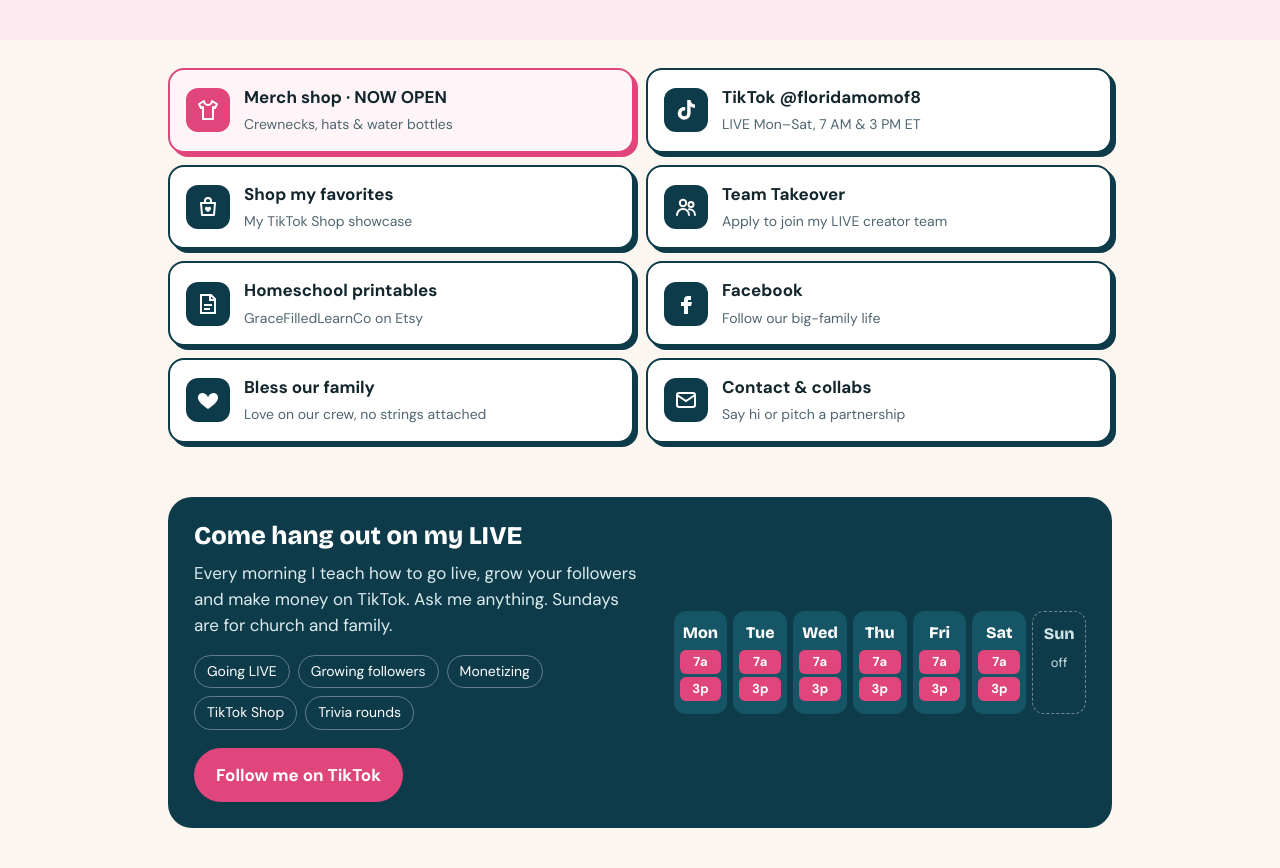
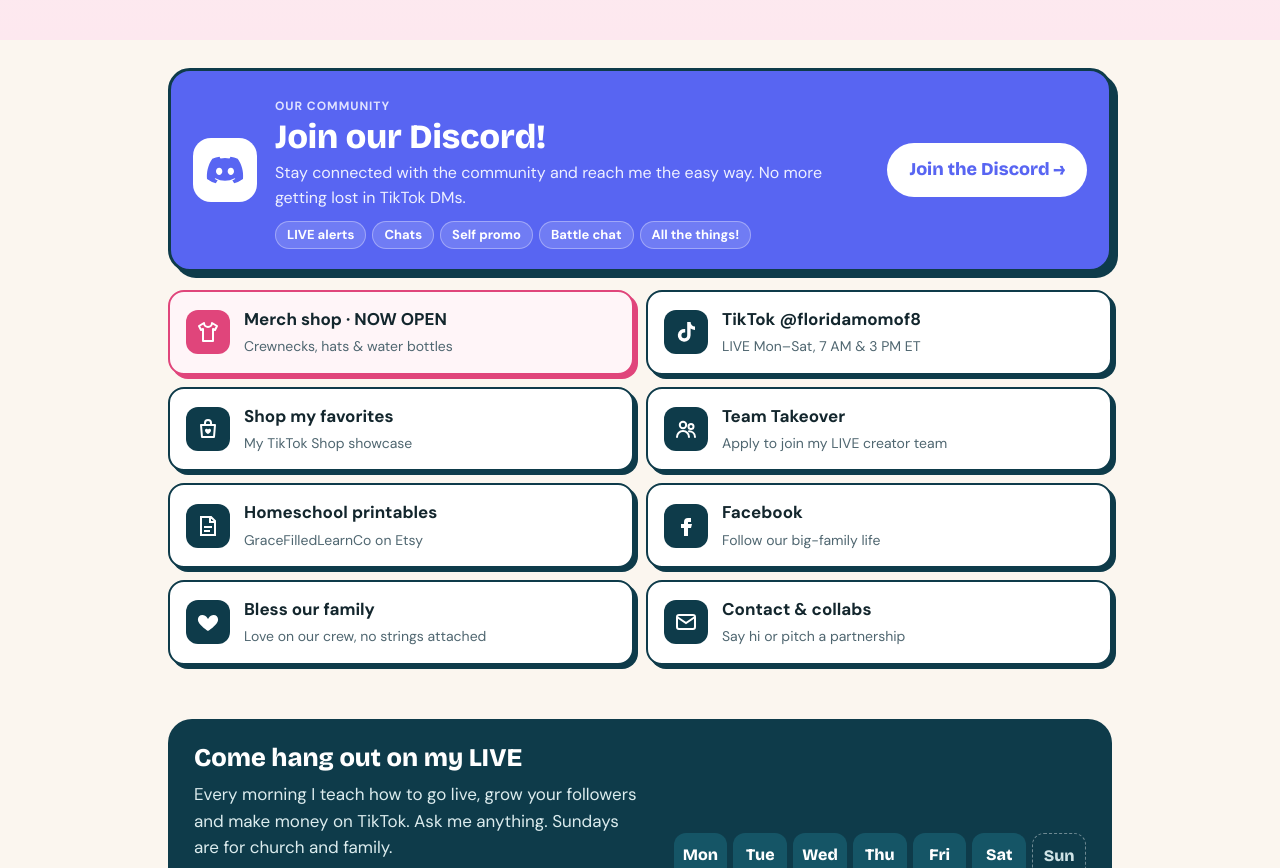
Before and after one commit to flemingschoolhouse/floridamomof8, a plain HTML site: page index.html in a window 1280 px wide. Shown: the part 1406-2274 px from the top of the page. Drawn offline with nearby package versions, Linux system fonts and the light colour scheme.

Commit message:
Add Join our Discord box near the top
Co-Authored-By: Claude Opus 5.5 <noreply@anthropic.com>
Claude-Session: https://claude.ai/code/session_01NjNdsQN4tEirhDV7WArvu1

```diff
--- a/index.html
+++ b/index.html
@@ -127,6 +127,22 @@ a.item:hover{transform:translate(-2px,-2px)}
 .link.star .ico{background:var(--hibiscus)}
 @media (prefers-reduced-motion:reduce){a.item:hover{transform:none}}
 
+
+/* discord */
+.discord{display:grid;grid-template-columns:auto 1fr auto;gap:18px;align-items:center;margin:28px 0 0;background:#5865f2;color:#fff;border:3px solid var(--ocean);border-radius:22px;padding:20px 22px;text-decoration:none;box-shadow:6px 6px 0 var(--ocean);transition:transform .15s}
+.discord:hover{transform:translate(-2px,-2px);box-shadow:8px 8px 0 var(--hibiscus)}
+.discord .dico{width:64px;height:64px;border-radius:18px;background:#fff;color:#5865f2;display:grid;place-items:center}
+.discord .dico svg{width:40px;height:40px}
+.discord .kick{font-weight:700;letter-spacing:.08em;text-transform:uppercase;font-size:12px;color:#dfe2ff}
+.discord h2{font-size:clamp(24px,4.5vw,34px);font-weight:800;margin:2px 0 6px;color:#fff}
+.discord p{margin:0 0 10px;color:#eef0ff;font-size:16px}
+.discord .tags{display:flex;flex-wrap:wrap;gap:6px}
+.discord .tags span{background:#ffffff26;border:1px solid #ffffff55;border-radius:999px;padding:3px 11px;font-size:13px;font-weight:600}
+.discord .join{background:#fff;color:#5865f2;font-family:var(--display);font-weight:800;font-size:18px;padding:13px 22px;border-radius:999px;white-space:nowrap}
+.discord + .links{margin-top:18px}
+@media (max-width:720px){.discord{grid-template-columns:1fr;text-align:center;justify-items:center}.discord .tags{justify-content:center}}
+@media (prefers-reduced-motion:reduce){.discord:hover{transform:none}}
+
 /* about */
 .about{display:grid;grid-template-columns:1fr 1fr;gap:26px;align-items:start}
 .about p{margin:0 0 12px}
@@ -221,6 +237,17 @@ footer .glory span{color:var(--hibiscus)}
 </section>
 
 <main class="wrap">
+
+  <a class="discord" href="https://discord.gg/tKGyWbzRr">
+    <span class="dico" aria-hidden="true"><svg viewBox="0 0 24 24" fill="currentColor"><path d="M19.6 5.3A17.6 17.6 0 0 0 15.3 4l-.6 1.1a16 16 0 0 0-5.4 0L8.7 4a17.6 17.6 0 0 0-4.3 1.3C1.6 9.4.9 13.4 1.2 17.4a17.8 17.8 0 0 0 5.3 2.6l1.1-1.8c-.6-.2-1.2-.5-1.8-.9l.4-.3a12.6 12.6 0 0 0 11.6 0l.4.3c-.6.4-1.2.7-1.8.9l1.1 1.8a17.7 17.7 0 0 0 5.3-2.6c.4-4.6-.7-8.6-3.2-12.1ZM8.5 15c-1 0-1.9-1-1.9-2.2s.8-2.2 1.9-2.2 1.9 1 1.9 2.2-.8 2.2-1.9 2.2Zm7 0c-1 0-1.9-1-1.9-2.2s.8-2.2 1.9-2.2 1.9 1 1.9 2.2-.8 2.2-1.9 2.2Z"/></svg></span>
+    <span>
+      <span class="kick">Our community</span>
+      <h2>Join our Discord!</h2>
+      <p>Stay connected with the community and reach me the easy way. No more getting lost in TikTok DMs.</p>
+      <span class="tags"><span>LIVE alerts</span><span>Chats</span><span>Self promo</span><span>Battle chat</span><span>All the things!</span></span>
+    </span>
+    <span class="join">Join the Discord →</span>
+  </a>
 
   <nav class="links" aria-label="My links">
     <a class="link star" href="https://floridamomof8.printify.me">
```
